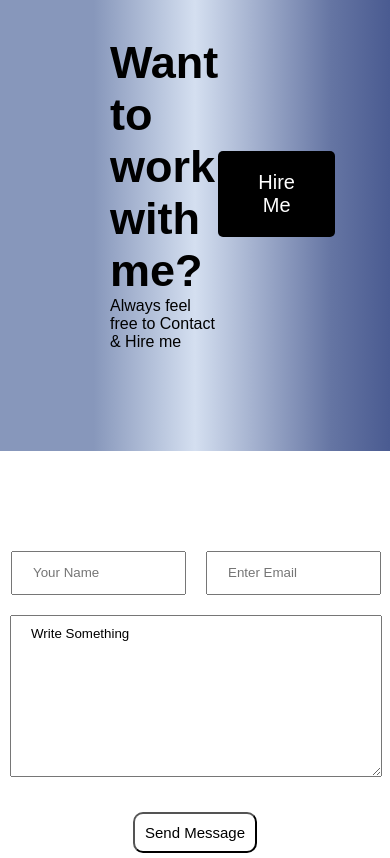
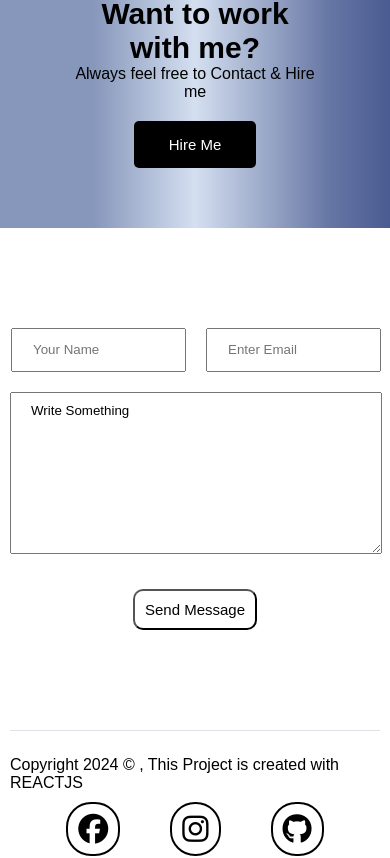
Before and after one commit to shpetimsedolli/Myportfolio, a React (Create React App) app: page / in a window 390 px wide. Shown: the part 2279-3137 px from the top of the page. Built offline with nearby package versions, Linux system fonts and the light colour scheme; a web font is replaced by a local one.

Commit message:
fixed responsive footer

```diff
--- a/src/responsive.css
+++ b/src/responsive.css
@@ -60,6 +60,28 @@
   .servicewrap {
     padding: 0px 40px;
   }
+  .hirewrap {
+    flex-direction: column;
+    gap: 20px;
+    padding: 60px;
+  }
+  .hire__content h5 {
+    font-size: 30px;
+    text-align: center;
+  }
+  .hire__content p {
+    text-align: center;
+  }
+  .hire__btn button {
+    padding: 15px 35px;
+    font-size: 15px;
+  }
+  .footerwrap {
+    flex-direction: column;
+    align-items: center;
+    justify-content: center;
+    gap: 10px;
+  }
 }
 
 /* This media query is used only for small tablet devices */
@@ -74,6 +96,13 @@
   .servicewrap {
     padding: 0px 35px;
   }
+  .hire__content h5 {
+    font-size: 30px;
+  }
+  .hire__btn button {
+    padding: 15px 35px;
+    font-size: 15px;
+  }
 }
 /* This media query is used only for big tablet devices */
 @media only screen and (min-width: 991px) and (max-width: 1199px) {
```
